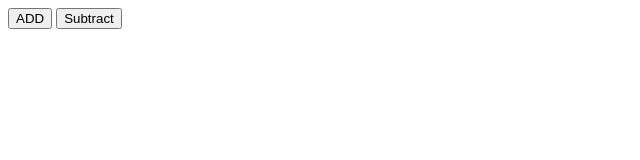
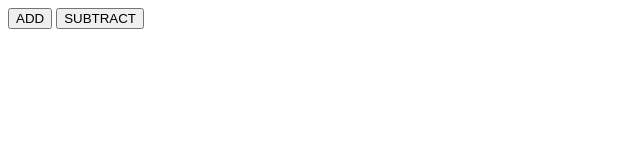
Before and after one commit to hepzibha/hepzibha.github.io, a plain HTML site: page index.html in a window 1280 px wide. Shown: the full height of the page, 0-640 px from the left. Drawn offline with Linux system fonts and the light colour scheme.

```diff
--- a/index.html
+++ b/index.html
@@ -6,6 +6,6 @@
 </head>
 <body>
     <button>ADD</button>
-    <button>Subtract</button>
+    <button>SUBTRACT</button>
 </body>
 </html>
```
